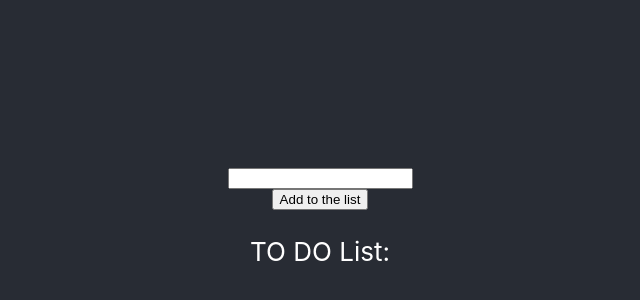
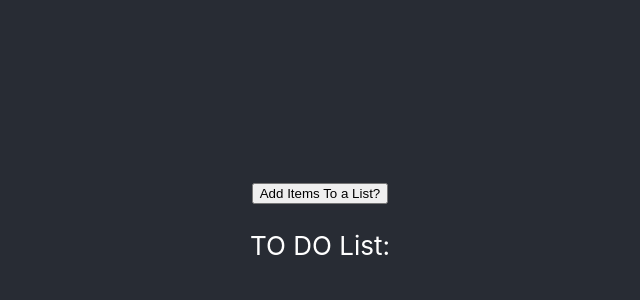
Before and after one commit to nikolaklenje/toDoAppReact, a React (Create React App) app: page / in a window 1280 px wide. Shown: the part 170-470 px from the top of the page, without its empty margins (320-960 px from the left). Built offline with nearby package versions, Linux system fonts and the light colour scheme.

Commit message:
separate adding items

```diff
--- a/src/App.js
+++ b/src/App.js
@@ -5,10 +5,12 @@ function App() {
   const [toDoList, setToDoList] = useState([]);
   const [listItem, setListItem] = useState();
   const [completeItems, setCompleteItemsList] = useState([]);
+  const [addingItems, setAddingItems] = useState(false);
   const submitToList = (e) => {
     e.preventDefault();
     if (listItem) {
       setToDoList([...toDoList, listItem]);
+      setAddingItems(false);
       setListItem("");
     }
   };
@@ -22,9 +24,12 @@ function App() {
     doneList.push(index);
     setCompleteItemsList(doneList);
   };
+
   return (
     <main className="App">
       <div className="container">
+        {addingItems ? (
+          <div>
             <input
               onChange={(e) => {
                 setListItem(e.target.value);
@@ -32,8 +37,13 @@ function App() {
               type="text"
               value={listItem}
             ></input>
-        <button onClick={submitToList}>Add to the list</button>
+            <button onClick={submitToList}>Add Item</button>
+          </div>
+        ) : (
           <div>
+            <button onClick={() => setAddingItems(true)}>
+              Add Items To a List?
+            </button>
             <p>TO DO List:</p>
             <ul>
               {toDoList.map((todo, index) => (
@@ -63,6 +73,7 @@ function App() {
               ))}
             </ul>
           </div>
+        )}
       </div>
     </main>
   );
```
Lines whose indentation alone changed are shown as unchanged.
